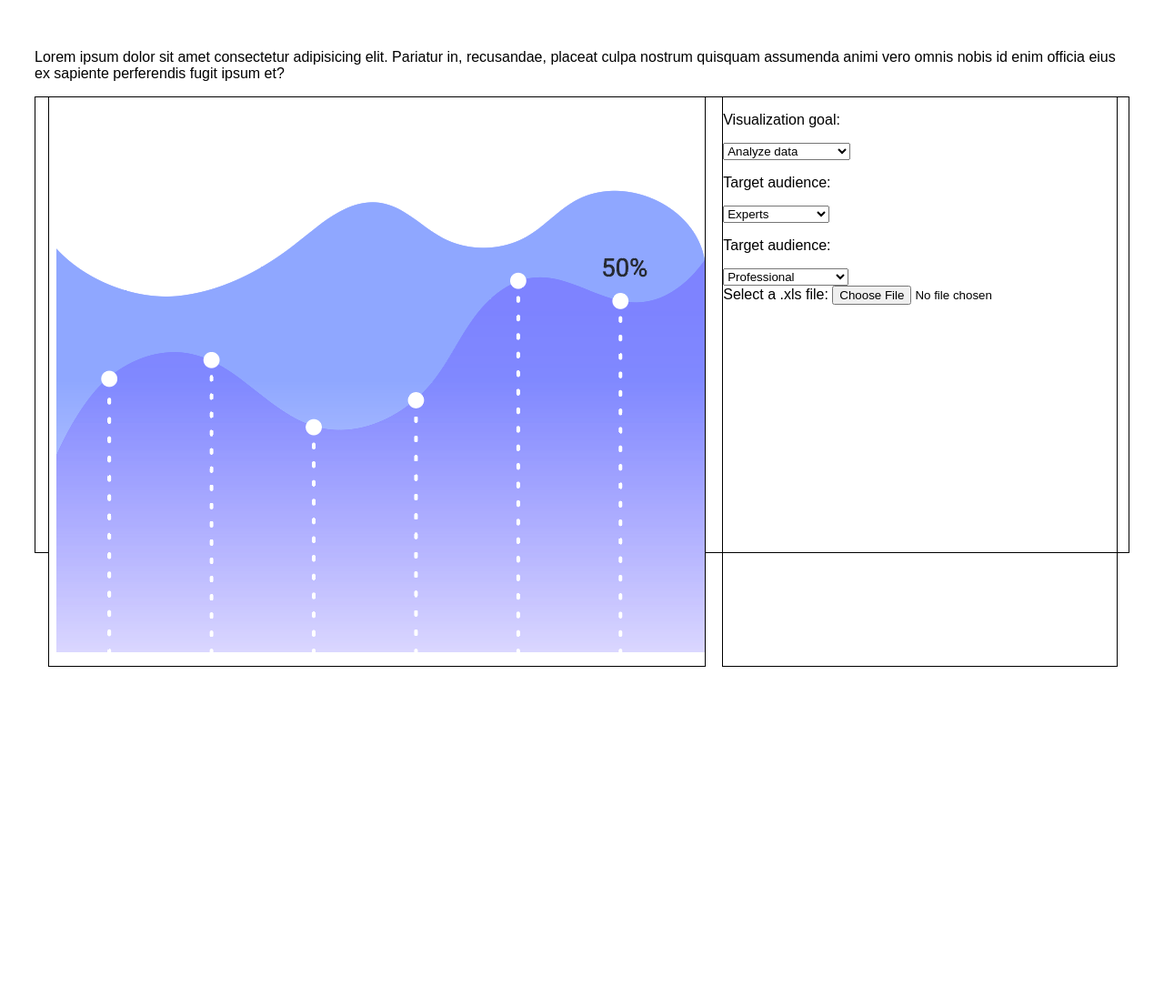
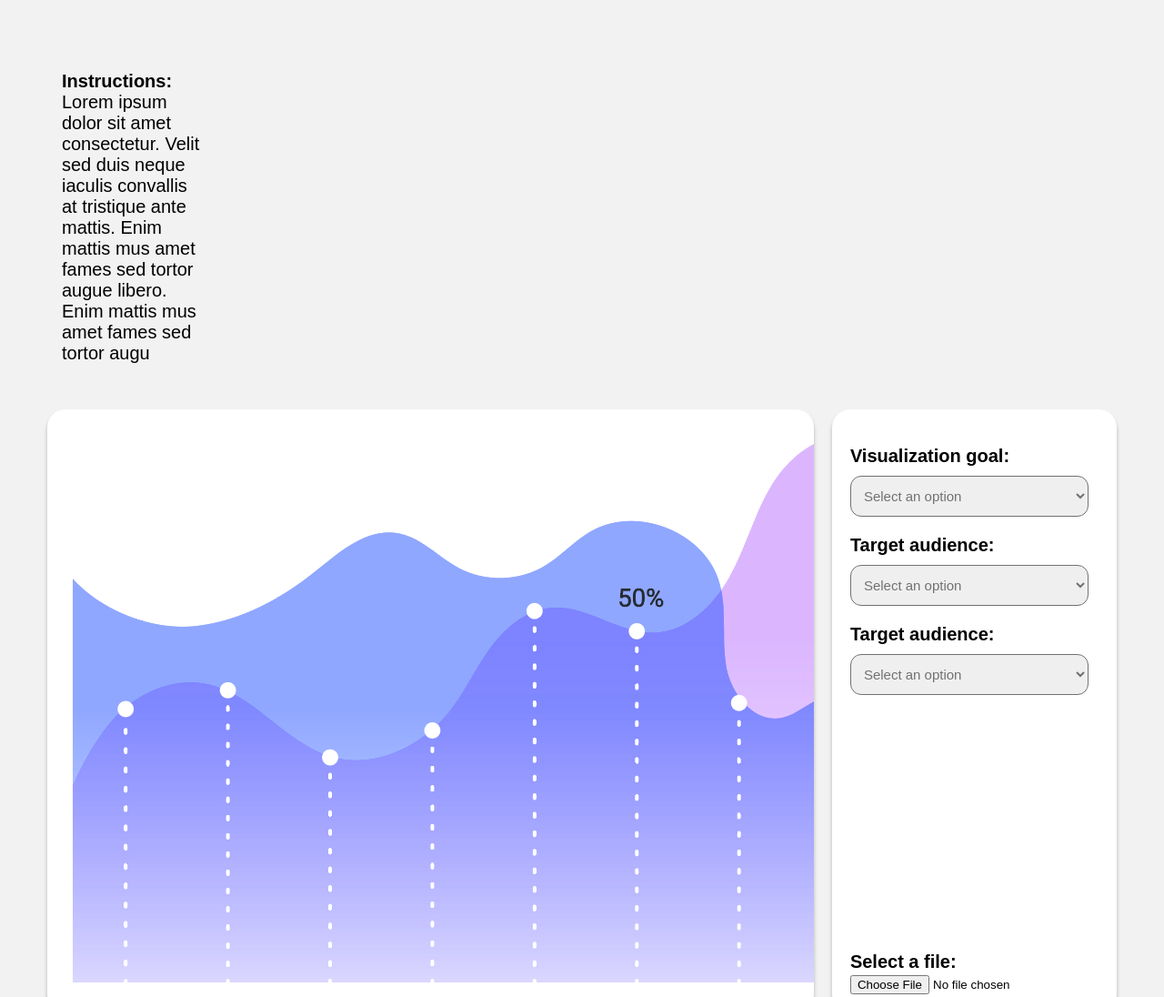
Before and after one commit to thomasbolf/group-1-dataviz-F2024, a plain HTML site: page application/front-end/index.html in a window 1280 px wide. Shown: the top 1096 px of the page at 91% size. Before the commit the page ends 800 px from the top, so only its background shows below. Drawn offline with Linux system fonts and the light colour scheme; a web font is replaced by a local one.

Commit message:
Front end finished with variables to hold choices.

```diff
--- a/application/front-end/index.html
+++ b/application/front-end/index.html
@@ -10,7 +10,7 @@
 <body>
     <div class="outer-container">
         <div class="instructions">
-            <p>Lorem ipsum dolor sit amet consectetur adipisicing elit. Pariatur in, recusandae, placeat culpa nostrum quisquam assumenda animi vero omnis nobis id enim officia eius ex sapiente perferendis fugit ipsum et?</p>
+            <p><b>Instructions:</b> Lorem ipsum dolor sit amet consectetur. Velit sed duis neque iaculis convallis at tristique ante mattis. Enim mattis mus amet fames sed tortor augue libero. Enim mattis mus amet fames sed tortor augu</p>
         </div>
         <div class="inner-container">
             <div class="visualization-output">
@@ -18,10 +18,12 @@
                     <img src="graph-example.png" alt="Output of data visualization.">
                 </div>
             </div>
+            <div class="right-box">
             <div class="user-input">
                 <div class="viz-goal">
                     <p>Visualization goal:</p>
                     <select id="viz-goal-choice">
+                        <option value="" disabled selected>Select an option</option>
                         <option value="analyze">Analyze data</option>
                         <option value="answer">Answer a question</option>
                         <option value="communicate">Communicate ideas</option>
@@ -33,6 +35,7 @@
                 <div class="target-audience">
                     <p>Target audience:</p>
                     <select id="target-audience-choice">
+                        <option value="" disabled selected>Select an option</option>
                         <option value="experts">Experts</option>
                         <option value="stakeholders">Stakeholders</option>
                         <option value="general">General interest</option>
@@ -41,6 +44,7 @@
                 <div class="visual-style">
                     <p>Target audience:</p>
                     <select id="visual-style-choice">
+                        <option value="" disabled selected>Select an option</option>
                         <option value="professional">Professional</option>
                         <option value="playful">Playful</option>
                         <option value="modern">Modern Minimalism</option>
@@ -50,10 +54,11 @@
                     </select>
                 </div>
                 <div class="file-upload">
-                    <label for="myfile">Select a .xls file: </label>
-                    <input type="file" id="myfile" name="myfile">
+                    <label for="uploaded-file">Select a file: </label>
+                    <input type="file" id="uploaded-file" name="uploaded-file" accept=".xls,.xlsx,.csv" class="file-input">
                 </div>
             </div>
+        </div>
         </div>
     </div>
 </body>
--- a/application/front-end/style/sass/_fonts.scss
+++ b/application/front-end/style/sass/_fonts.scss
@@ -0,0 +1 @@
+@import url('https://fonts.googleapis.com/css2?family=Inria+Sans:ital,wght@0,300;0,400;0,700;1,300;1,400;1,700&display=swap');
--- a/application/front-end/style/style.scss
+++ b/application/front-end/style/style.scss
@@ -3,18 +3,27 @@
 @import 'sass/mixins';
 
 body {
-    font-family:Arial, Helvetica, sans-serif;
+    font-family: "Inria Sans", sans-serif;
+    font-weight: 400;
+    background-color: #F2F2F2;
+
 }
 
 .outer-container {
     padding: 30px;
 }
 
+.instructions {
+    padding: 20px;
+    padding-left: 30px;
+    font-size: 20px;
+    margin-right: 1000px;
+}
 .inner-container {
     margin-top: 10px;
-    border: 1px solid black;
+    // border: 1px solid black;
     display: grid;
-    grid-template-columns: 60% 36%;
+    grid-template-columns: 70% 26%;
     align-items: center;
     justify-content: center;
     height: 500px;
@@ -22,20 +31,57 @@ body {
 }
 
 .visualization-output {
-    border: 1px solid black;
+    background: #FFFFFF;
+    border-radius: 20px;
+    box-shadow: 0px 4px 4px rgba(0, 0, 0, 0.25);
     height: 100%;
     width: 100%;
+    display: flex;
+    justify-content: center;
 
     .graphic {
-        // fit graphic to vis output box
+        overflow: hidden;
+        padding: 20px;
         height: 100%;
         width: 100%;
-        overflow: hidden;
+        object-fit: contain;
     }
 }
 
-.user-input {
-    border: 1px solid black;
+.right-box {
+    background-color: #FFFFFF;
+    border-radius: 20px;
+    box-shadow: 0px 4px 4px rgba(0, 0, 0, 0.25);
     height: 100%;
     width: 100%;
+    position: relative;
 }
+.user-input {
+    padding: 20px;
+    font-weight: 700;
+    font-size: 20px;
+    select {
+        font-family: "Inria Sans", sans-serif;
+        font-weight: 400;
+        font-size: 15px;
+        color:#717171;
+        width: 262px;
+        height: 45px;
+        gap: 0px;
+        border-radius: 12px;
+        border: 1px solid #717171;
+        padding: 10px;
+    }
+    p {
+        margin-bottom: 10px;
+    }
+    .file-upload {
+        position: absolute;
+        bottom: 20px;
+        left: 20px;
+        .file-input {
+            font-family: "Inria Sans", sans-serif;
+            font-weight: 400;
+        }
+    }
+}
```
Also changed, not shown: application/front-end/style/style.css, 1 other file.
